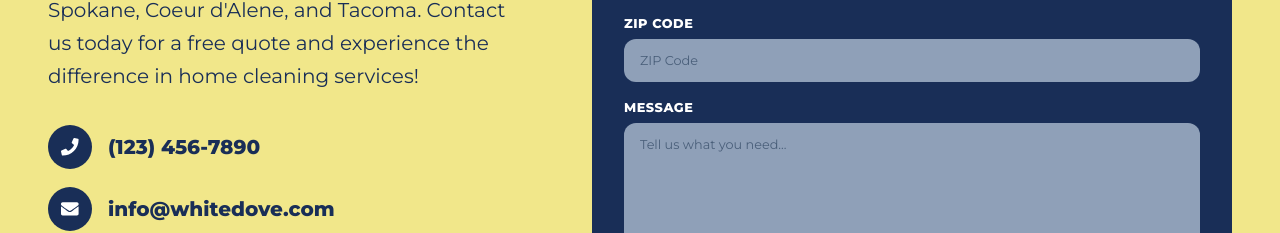
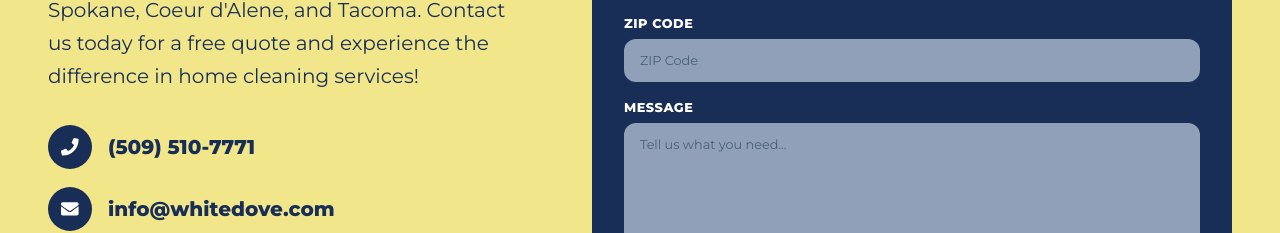
Before and after one commit to JordanMoureau/white-dove-cleaning, a Next.js app: page / in a window 1280 px wide. Shown: the part 2728-2961 px from the top of the page. Built offline with nearby package versions, Linux system fonts and the light colour scheme.

Commit message:
phone was wrong

```diff
--- a/src/app/components/ContactForm.js
+++ b/src/app/components/ContactForm.js
@@ -80,7 +80,7 @@ export default function ContactForm() {
                 <FaPhone />
               </div>
 
-              <span>(123) 456-7890</span>
+              <span>(509) 510-7771</span>
             </div>
 
             <div className="contact-item">
```
